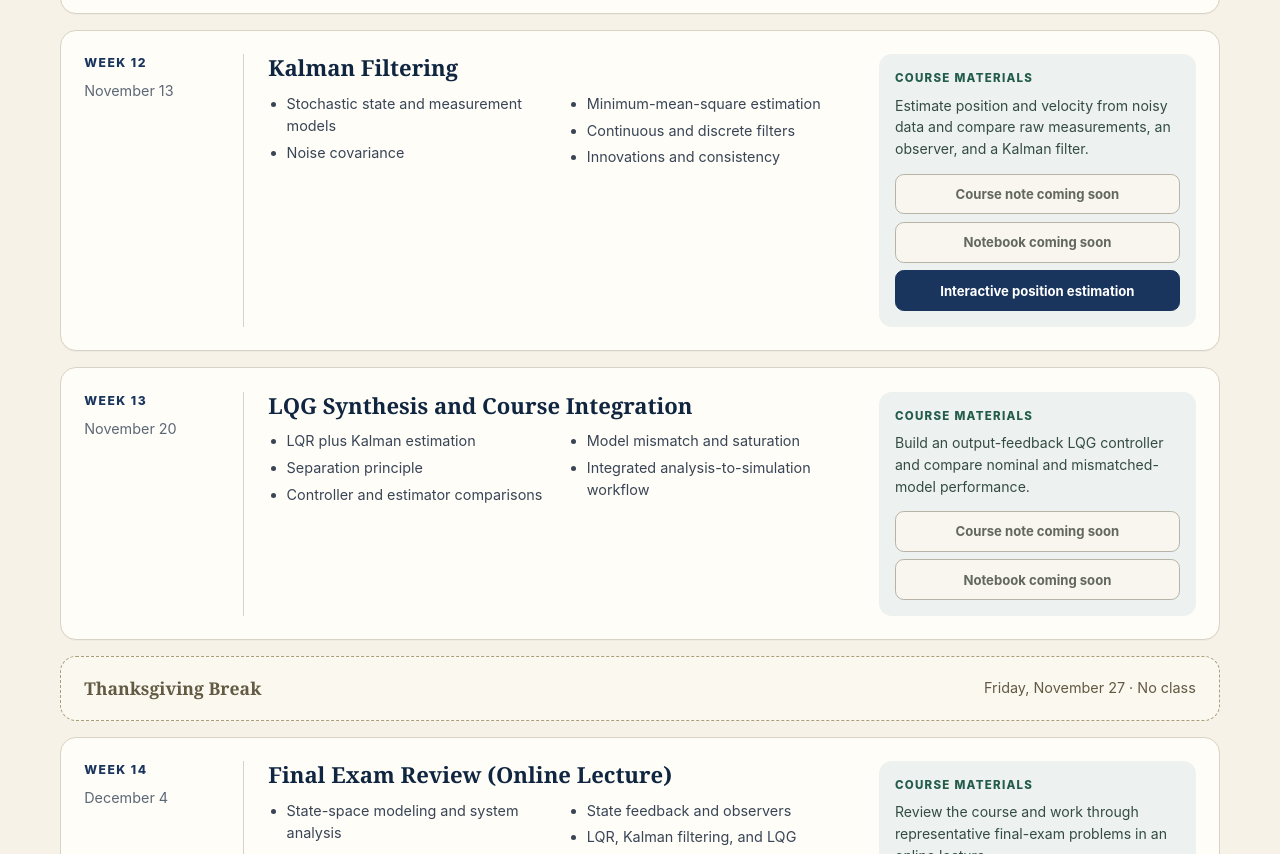
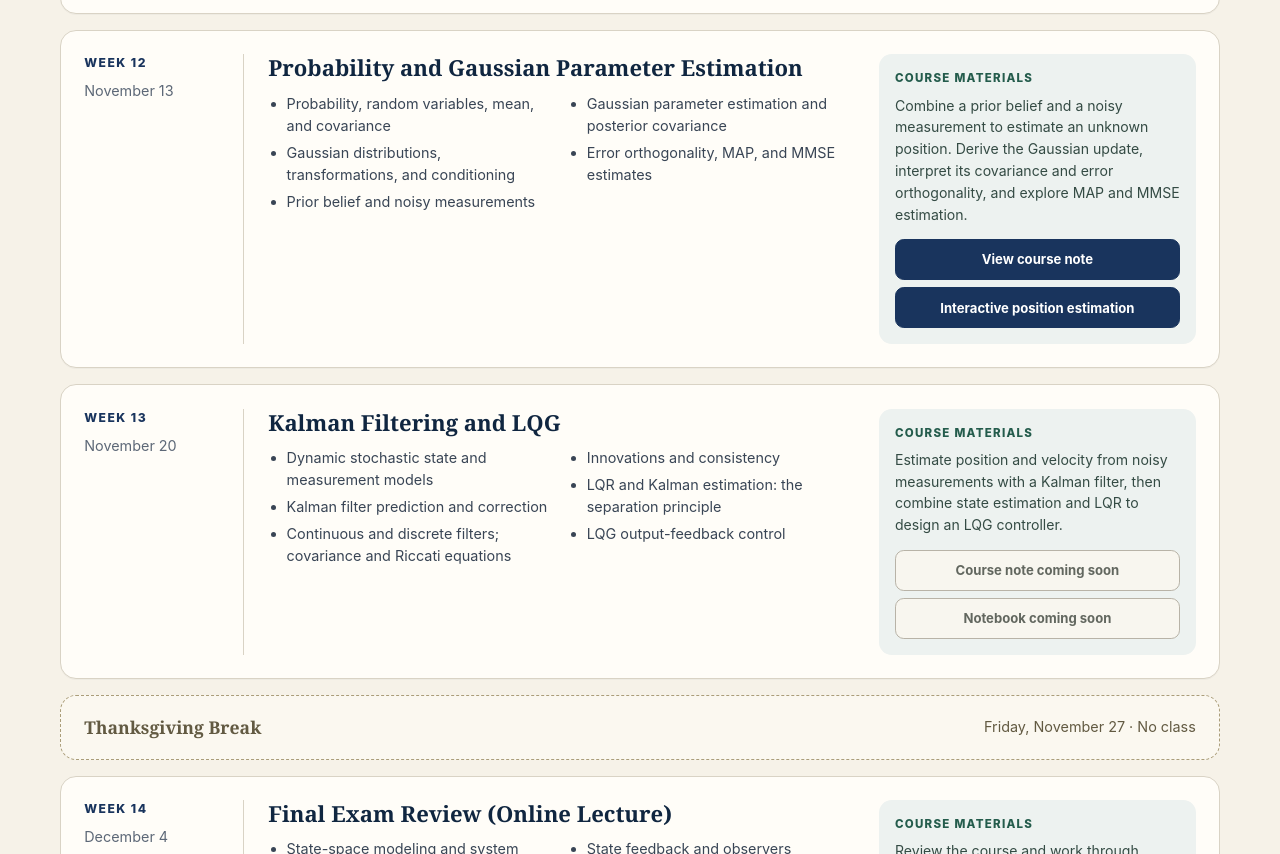
Before and after one commit to fdcl-gwu/MAE6246, a plain HTML site: page public/index.html in a window 1280 px wide. Shown: the part 4672-5526 px from the top of the page. Drawn offline with Linux system fonts and the light colour scheme.

Commit message:
Publish Week 12 estimation notes and move Kalman filtering to Week 13

```diff
--- a/public/index.html
+++ b/public/index.html
@@ -121,14 +121,21 @@
 
             <article class="week-card" id="week12">
               <div class="week-meta"><span class="week-number">Week 12</span><time class="week-date" datetime="2026-11-13">November 13</time></div>
-              <div class="week-main"><h3>Kalman Filtering</h3><ul class="topic-list"><li>Stochastic state and measurement models</li><li>Noise covariance</li><li>Minimum-mean-square estimation</li><li>Continuous and discrete filters</li><li>Innovations and consistency</li></ul></div>
-              <div class="resource-panel"><span class="resource-label">Course materials</span><p>Estimate position and velocity from noisy data and compare raw measurements, an observer, and a Kalman filter.</p><div class="resource-actions"><a class="resource-link file-link is-pending" data-file="./notes/week12.pdf" data-released="false" data-ready-label="View course note" data-pending-label="Course note coming soon" aria-disabled="true"><span>Course note coming soon</span></a><a class="resource-link colab-link is-pending" data-notebook="notebooks/week12_kalman_filter.ipynb" data-released="false" data-pending-label="Notebook coming soon" aria-disabled="true"><span>Notebook coming soon</span></a><a class="resource-link" href="./demos/gaussian-position.html"><span>Interactive position estimation</span></a></div></div>
+              <div class="week-main"><h3>Probability and Gaussian Parameter Estimation</h3><ul class="topic-list"><li>Probability, random variables, mean, and covariance</li><li>Gaussian distributions, transformations, and conditioning</li><li>Prior belief and noisy measurements</li><li>Gaussian parameter estimation and posterior covariance</li><li>Error orthogonality, MAP, and MMSE estimates</li></ul></div>
+              <div class="resource-panel">
+                <span class="resource-label">Course materials</span>
+                <p>Combine a prior belief and a noisy measurement to estimate an unknown position. Derive the Gaussian update, interpret its covariance and error orthogonality, and explore MAP and MMSE estimation.</p>
+                <div class="resource-actions">
+                  <a class="resource-link file-link" data-file="./notes/week12.pdf" data-released="true" data-ready-label="View course note" href="./notes/week12.pdf"><span>View course note</span></a>
+                  <a class="resource-link" href="./demos/gaussian-position.html"><span>Interactive position estimation</span></a>
+                </div>
+              </div>
             </article>
 
             <article class="week-card" id="week13">
               <div class="week-meta"><span class="week-number">Week 13</span><time class="week-date" datetime="2026-11-20">November 20</time></div>
-              <div class="week-main"><h3>LQG Synthesis and Course Integration</h3><ul class="topic-list"><li>LQR plus Kalman estimation</li><li>Separation principle</li><li>Controller and estimator comparisons</li><li>Model mismatch and saturation</li><li>Integrated analysis-to-simulation workflow</li></ul></div>
-              <div class="resource-panel"><span class="resource-label">Course materials</span><p>Build an output-feedback LQG controller and compare nominal and mismatched-model performance.</p><div class="resource-actions"><a class="resource-link file-link is-pending" data-file="./notes/week13.pdf" data-released="false" data-ready-label="View course note" data-pending-label="Course note coming soon" aria-disabled="true"><span>Course note coming soon</span></a><a class="resource-link colab-link is-pending" data-notebook="notebooks/week13_lqg.ipynb" data-released="false" data-pending-label="Notebook coming soon" aria-disabled="true"><span>Notebook coming soon</span></a></div></div>
+              <div class="week-main"><h3>Kalman Filtering and LQG</h3><ul class="topic-list"><li>Dynamic stochastic state and measurement models</li><li>Kalman filter prediction and correction</li><li>Continuous and discrete filters; covariance and Riccati equations</li><li>Innovations and consistency</li><li>LQR and Kalman estimation: the separation principle</li><li>LQG output-feedback control</li></ul></div>
+              <div class="resource-panel"><span class="resource-label">Course materials</span><p>Estimate position and velocity from noisy measurements with a Kalman filter, then combine state estimation and LQR to design an LQG controller.</p><div class="resource-actions"><a class="resource-link file-link is-pending" data-file="./notes/week13.pdf" data-released="false" data-ready-label="View course note" data-pending-label="Course note coming soon" aria-disabled="true"><span>Course note coming soon</span></a><a class="resource-link colab-link is-pending" data-notebook="notebooks/week13_lqg.ipynb" data-released="false" data-pending-label="Notebook coming soon" aria-disabled="true"><span>Notebook coming soon</span></a></div></div>
             </article>
 
             <div class="break-card" role="note"><strong>Thanksgiving Break</strong><span>Friday, November 27 · No class</span></div>
```
Also changed, not shown: public/demos/gaussian-position.html (+1 -1 lines), 1 other file.
